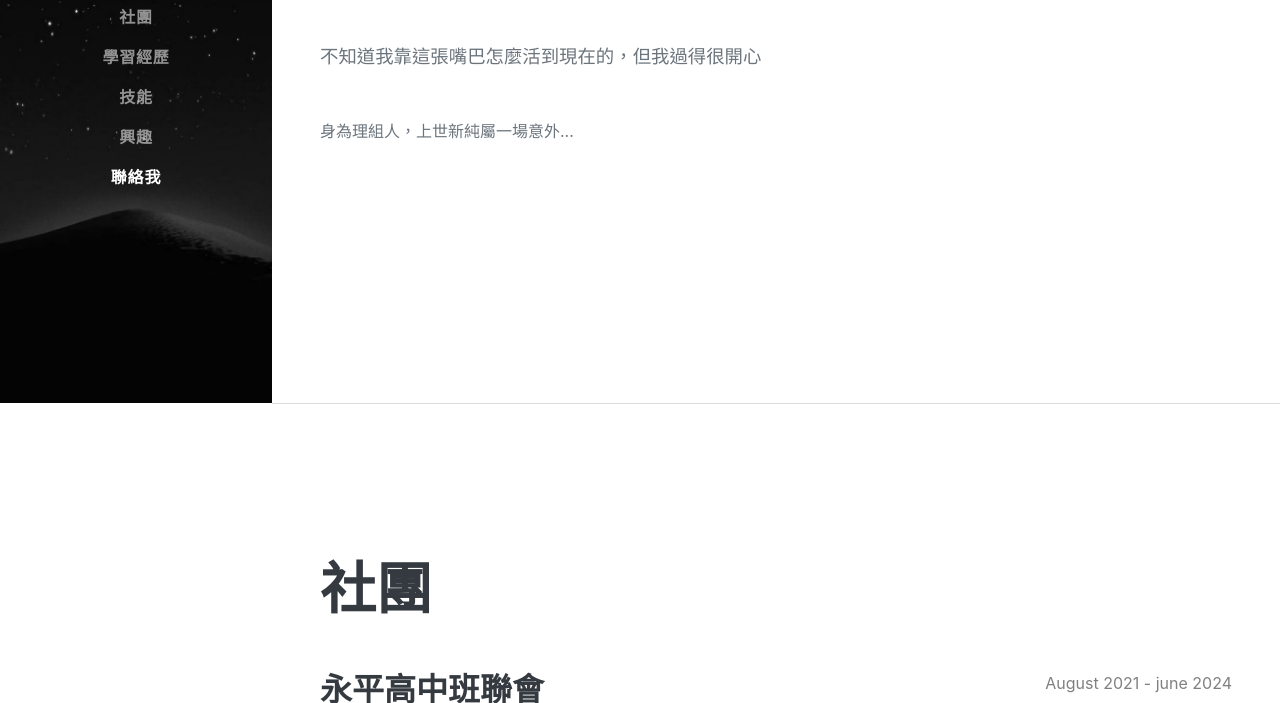
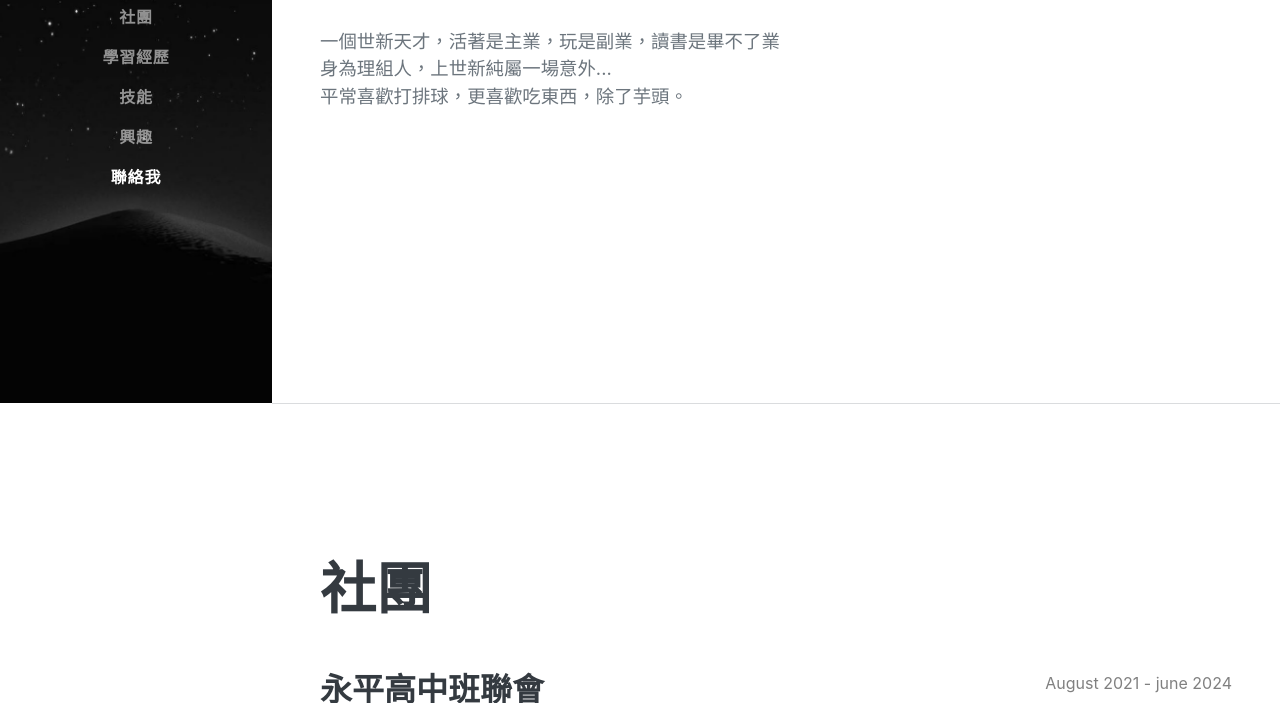
Before and after one commit to A113070033/a113070033.github.io, a plain HTML site: page index.html in a window 1280 px wide. Shown: the part 397-1100 px from the top of the page. Drawn offline with nearby package versions, Linux system fonts and the light colour scheme; a web font is replaced by a local one.

Commit message:
update 自我介紹

```diff
--- a/index.html
+++ b/index.html
@@ -48,8 +48,7 @@
                         天才 ·
                         <a href="mailto:a113070033@mail.shu.edu.tw">a113070033@mail.shu.edu.tw</a>
                     </div>
-                    <p class="lead mb-5">不知道我靠這張嘴巴怎麼活到現在的，但我過得很開心</p>
-                    <p class="mb-0">身為理組人，上世新純屬一場意外...</p>
+                    <p class="lead mb-5">一個世新天才，活著是主業，玩是副業，讀書是畢不了業<br>身為理組人，上世新純屬一場意外...<br>平常喜歡打排球，更喜歡吃東西，除了芋頭。</p>
                     </div>
             </section>
             <hr class="m-0" />
```
